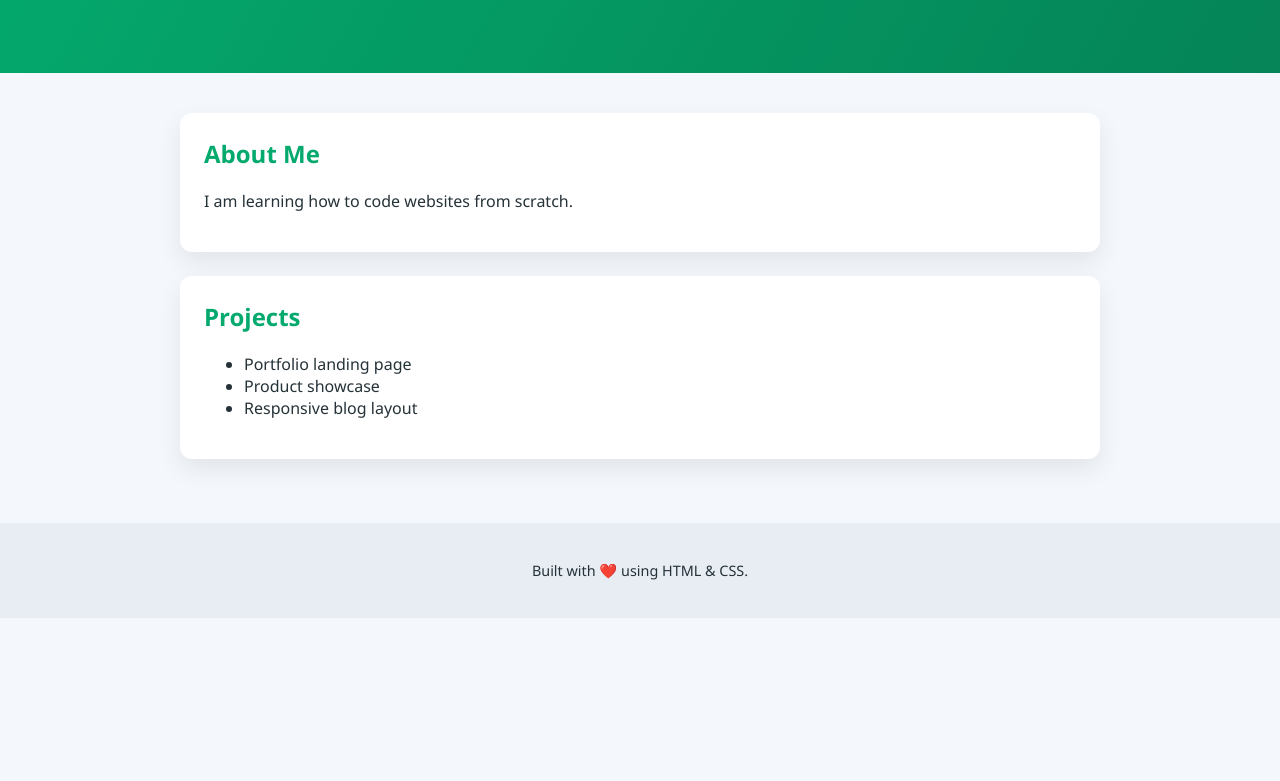
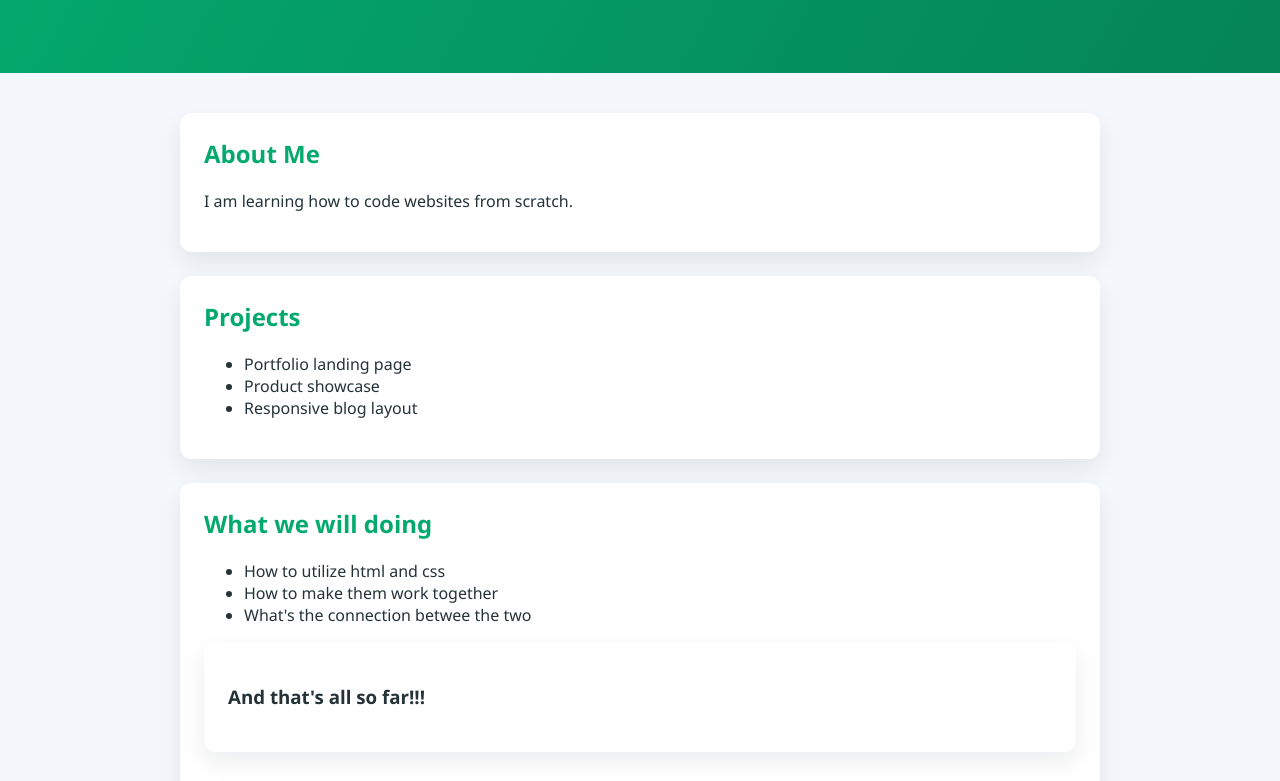
Before and after one commit to planetcyber-ops/My-Website, a plain HTML site: page index.html in a window 1280 px wide. Shown: the part 171-952 px from the top of the page. Before the commit the page ends 800 px from the top, so only its background shows below. Drawn offline with Linux system fonts and the light colour scheme.

Commit message:
Prototype

```diff
--- a/index.html
+++ b/index.html
@@ -24,6 +24,18 @@
         <li>Responsive blog layout</li>
       </ul>
     </section>
+    <section>
+        <h2>What we will doing</h2>
+    <ul>
+     <li>How to utilize html and css</li>
+     <li>How to make them work together</li>
+     <li>What's the connection betwee the two</li>
+     </ul>
+     <section>
+        <h1>And that's all so far!!!</h1>
+     </section>
+        </section>
+    </section>
   </main>
   <footer>
     <p>Built with ❤️ using HTML & CSS.</p>
```
